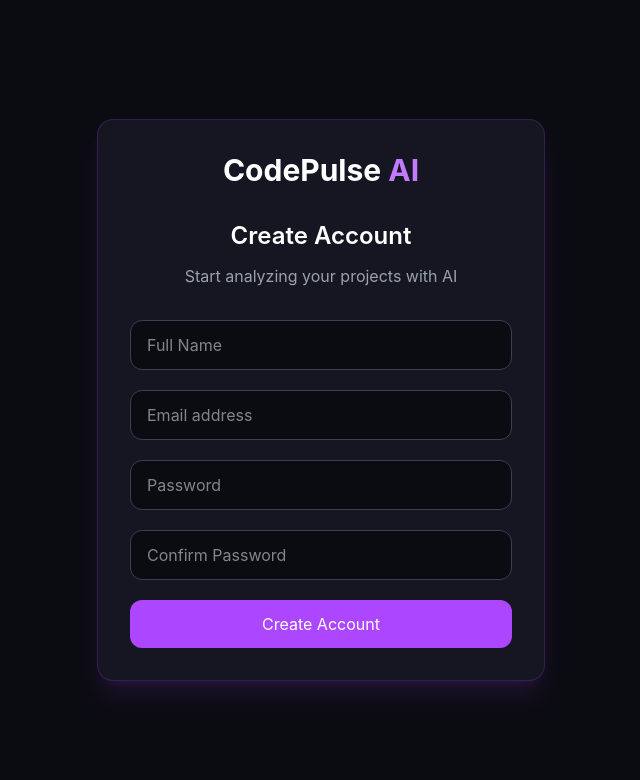
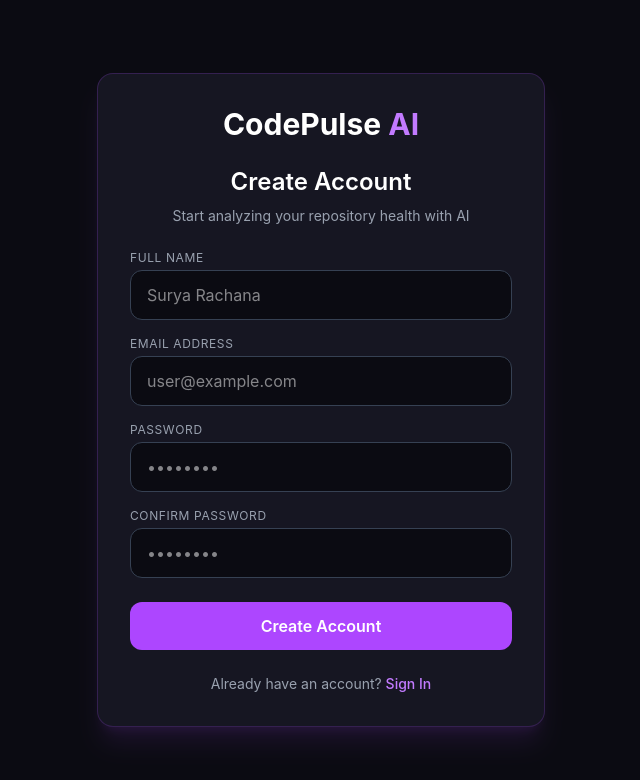
Before and after one commit to suryaRachana/CodePulse-AI, a React app in the folder frontend/: page /register in a window 1280 px wide. Shown: the top 780 px of the page, without its empty margins (319-959 px from the left). Built offline with nearby package versions, Linux system fonts and the light colour scheme; no server answers; the HTML template or start-up script is replaced by a standard one.

Commit message:
Add public user registration flow

```diff
--- a/frontend/src/pages/Register.jsx
+++ b/frontend/src/pages/Register.jsx
@@ -1,159 +1,169 @@
 import { useState } from "react";
+import { Link, useNavigate } from "react-router-dom";
 import API from "../services/api";
 
 function Register() {
+  const navigate = useNavigate();
+
   const [name, setName] = useState("");
   const [email, setEmail] = useState("");
   const [password, setPassword] = useState("");
   const [confirmPassword, setConfirmPassword] = useState("");
+  const [loading, setLoading] = useState(false);
+  const [errorMessage, setErrorMessage] = useState("");
 
-  const handleRegister = async () => {
+  const handleRegister = async (e) => {
+    e.preventDefault();
+    setErrorMessage("");
+
+    if (!name.trim()) {
+      setErrorMessage("Please enter your full name.");
+      return;
+    }
+
+    if (!email.trim() || !email.includes("@")) {
+      setErrorMessage("Please enter a valid email address.");
+      return;
+    }
+
+    if (!password) {
+      setErrorMessage("Please enter a password.");
+      return;
+    }
+
+    if (password.length < 6) {
+      setErrorMessage("Password must be at least 6 characters long.");
+      return;
+    }
+
     if (password !== confirmPassword) {
-      alert("Passwords do not match");
+      setErrorMessage("Passwords do not match.");
       return;
     }
 
     try {
+      setLoading(true);
       const response = await API.post("/register", {
-        name: name,
+        name: name.trim(),
         email: email.trim().toLowerCase(),
         password: password,
       });
 
-      alert(response.data.message);
-
-      setName("");
-      setEmail("");
-      setPassword("");
-      setConfirmPassword("");
-
+      // Redirect to Sign In with success state
+      navigate("/signin", {
+        state: {
+          registeredMessage: response.data?.message || "Registration successful! Please sign in.",
+        },
+      });
     } catch (error) {
-      console.error(error);
-      alert("Registration Failed");
+      console.error("Registration error:", error);
+      if (error.response?.data?.detail) {
+        setErrorMessage(error.response.data.detail);
+      } else if (error.request) {
+        setErrorMessage("Network error. Unable to connect to backend server.");
+      } else {
+        setErrorMessage("Registration failed. Please try again.");
+      }
+    } finally {
+      setLoading(false);
     }
   };
 
   return (
-    <section className="min-h-screen bg-[#0B0B12] flex items-center justify-center px-6">
-
-      <div
-        className="
-          w-full
-          max-w-md
-          bg-[#161622]
-          border border-purple-500/20
-          rounded-2xl
-          p-8
-          shadow-xl
-          shadow-purple-500/10
-        "
-      >
-
+    <section className="min-h-screen bg-[#0B0B12] flex items-center justify-center px-6 py-12">
+      <div className="w-full max-w-md bg-[#161622] border border-purple-500/20 rounded-2xl p-8 shadow-xl shadow-purple-500/10">
         <h1 className="text-3xl font-bold text-white text-center">
           CodePulse <span className="text-purple-400">AI</span>
         </h1>
 
-        <h2 className="text-white text-2xl font-semibold text-center mt-8">
+        <h2 className="text-white text-2xl font-semibold text-center mt-6">
           Create Account
         </h2>
 
-        <p className="text-gray-400 text-center mt-3">
-          Start analyzing your projects with AI
+        <p className="text-gray-400 text-center mt-2 text-sm">
+          Start analyzing your repository health with AI
         </p>
 
-        <div className="mt-8 space-y-5">
+        {/* Error Banner */}
+        {errorMessage && (
+          <div className="mt-6 bg-red-500/10 border border-red-500/30 text-red-400 text-sm rounded-xl p-4 text-center">
+            {errorMessage}
+          </div>
+        )}
 
+        <form onSubmit={handleRegister} className="mt-6 space-y-4">
+          <div>
+            <label className="text-gray-400 text-xs uppercase tracking-wider block mb-1">
+              Full Name
+            </label>
             <input
               type="text"
-            placeholder="Full Name"
+              placeholder="Surya Rachana"
               value={name}
               onChange={(e) => setName(e.target.value)}
-            className="
-              w-full
-              bg-[#0B0B12]
-              border border-gray-700
-              rounded-xl
-              px-4
-              py-3
-              text-white
-              outline-none
-              focus:border-purple-500
-            "
+              className="w-full bg-[#0B0B12] border border-gray-700 rounded-xl px-4 py-3 text-white outline-none focus:border-purple-500 transition"
+              required
             />
+          </div>
 
+          <div>
+            <label className="text-gray-400 text-xs uppercase tracking-wider block mb-1">
+              Email Address
+            </label>
             <input
               type="email"
-            placeholder="Email address"
+              placeholder="user@example.com"
               value={email}
               onChange={(e) => setEmail(e.target.value)}
-            className="
-              w-full
-              bg-[#0B0B12]
-              border border-gray-700
-              rounded-xl
-              px-4
-              py-3
-              text-white
-              outline-none
-              focus:border-purple-500
-            "
+              className="w-full bg-[#0B0B12] border border-gray-700 rounded-xl px-4 py-3 text-white outline-none focus:border-purple-500 transition"
+              required
             />
+          </div>
 
+          <div>
+            <label className="text-gray-400 text-xs uppercase tracking-wider block mb-1">
+              Password
+            </label>
             <input
               type="password"
-            placeholder="Password"
+              placeholder="••••••••"
               value={password}
               onChange={(e) => setPassword(e.target.value)}
-            className="
-              w-full
-              bg-[#0B0B12]
-              border border-gray-700
-              rounded-xl
-              px-4
-              py-3
-              text-white
-              outline-none
-              focus:border-purple-500
-            "
+              className="w-full bg-[#0B0B12] border border-gray-700 rounded-xl px-4 py-3 text-white outline-none focus:border-purple-500 transition"
+              required
             />
+          </div>
 
+          <div>
+            <label className="text-gray-400 text-xs uppercase tracking-wider block mb-1">
+              Confirm Password
+            </label>
             <input
               type="password"
-            placeholder="Confirm Password"
+              placeholder="••••••••"
               value={confirmPassword}
               onChange={(e) => setConfirmPassword(e.target.value)}
-            className="
-              w-full
-              bg-[#0B0B12]
-              border border-gray-700
-              rounded-xl
-              px-4
-              py-3
-              text-white
-              outline-none
-              focus:border-purple-500
-            "
+              className="w-full bg-[#0B0B12] border border-gray-700 rounded-xl px-4 py-3 text-white outline-none focus:border-purple-500 transition"
+              required
             />
+          </div>
 
           <button
-            onClick={handleRegister}
-            className="
-              w-full
-              bg-purple-500
-              text-white
-              py-3
-              rounded-xl
-              hover:bg-purple-600
-              transition
-            "
+            type="submit"
+            disabled={loading}
+            className="w-full mt-2 bg-purple-500 text-white py-3 rounded-xl hover:bg-purple-600 font-semibold transition disabled:opacity-50"
           >
-            Create Account
+            {loading ? "Creating Account..." : "Create Account"}
           </button>
+        </form>
 
+        <div className="mt-6 text-center text-sm text-gray-400">
+          Already have an account?{" "}
+          <Link to="/signin" className="text-purple-400 hover:underline font-medium">
+            Sign In
+          </Link>
         </div>
-
       </div>
-
     </section>
   );
 }
--- a/frontend/src/pages/SignIn.jsx
+++ b/frontend/src/pages/SignIn.jsx
@@ -1,15 +1,31 @@
 import { useState } from "react";
-import { useNavigate } from "react-router-dom";
+import { Link, useLocation, useNavigate } from "react-router-dom";
 import API from "../services/api";
 
 function SignIn() {
   const navigate = useNavigate();
+  const location = useLocation();
 
   const [email, setEmail] = useState("");
   const [password, setPassword] = useState("");
+  const [loading, setLoading] = useState(false);
+  const [errorMessage, setErrorMessage] = useState("");
+  const [successMessage, setSuccessMessage] = useState(
+    location.state?.registeredMessage || ""
+  );
 
-  const handleLogin = async () => {
+  const handleLogin = async (e) => {
+    e.preventDefault();
+    setErrorMessage("");
+    setSuccessMessage("");
+
+    if (!email.trim() || !password) {
+      setErrorMessage("Please enter your email and password.");
+      return;
+    }
+
     try {
+      setLoading(true);
       const formData = new URLSearchParams();
       const normalizedEmail = email.trim().toLowerCase();
 
@@ -23,122 +39,95 @@ function SignIn() {
       });
 
       localStorage.setItem("token", response.data.access_token);
-
-      alert("Login Successful");
-
       navigate("/dashboard");
-
     } catch (error) {
-      console.error(error);
-      alert("Invalid Email or Password");
+      console.error("Login error:", error);
+      if (error.response?.data?.detail) {
+        setErrorMessage(error.response.data.detail);
+      } else if (error.request) {
+        setErrorMessage("Network error. Unable to connect to backend server.");
+      } else {
+        setErrorMessage("Invalid email or password.");
+      }
+    } finally {
+      setLoading(false);
     }
   };
 
   return (
-    <section className="min-h-screen bg-[#0B0B12] flex items-center justify-center px-6">
-
-      <div className="
-        w-full
-        max-w-md
-        bg-[#161622]
-        border border-purple-500/20
-        rounded-2xl
-        p-8
-        shadow-xl
-        shadow-purple-500/10
-      ">
-
+    <section className="min-h-screen bg-[#0B0B12] flex items-center justify-center px-6 py-12">
+      <div className="w-full max-w-md bg-[#161622] border border-purple-500/20 rounded-2xl p-8 shadow-xl shadow-purple-500/10">
         <h1 className="text-3xl font-bold text-white text-center">
           CodePulse <span className="text-purple-400">AI</span>
         </h1>
 
-        <h2 className="text-white text-2xl font-semibold text-center mt-8">
+        <h2 className="text-white text-2xl font-semibold text-center mt-6">
           Welcome Back
         </h2>
 
-        <p className="text-gray-400 text-center mt-3">
+        <p className="text-gray-400 text-center mt-2 text-sm">
           Sign in to continue analyzing your codebase
         </p>
 
-        <div className="mt-8 space-y-5">
+        {/* Success Banner */}
+        {successMessage && (
+          <div className="mt-6 bg-green-500/10 border border-green-500/30 text-green-400 text-sm rounded-xl p-4 text-center font-medium">
+            {successMessage}
+          </div>
+        )}
 
+        {/* Error Banner */}
+        {errorMessage && (
+          <div className="mt-6 bg-red-500/10 border border-red-500/30 text-red-400 text-sm rounded-xl p-4 text-center">
+            {errorMessage}
+          </div>
+        )}
+
+        <form onSubmit={handleLogin} className="mt-6 space-y-4">
+          <div>
+            <label className="text-gray-400 text-xs uppercase tracking-wider block mb-1">
+              Email Address
+            </label>
             <input
               type="email"
-            placeholder="Email address"
+              placeholder="user@example.com"
               value={email}
               onChange={(e) => setEmail(e.target.value)}
-            className="
-              w-full
-              bg-[#0B0B12]
-              border border-gray-700
-              rounded-xl
-              px-4
-              py-3
-              text-white
-              outline-none
-              focus:border-purple-500
-            "
+              className="w-full bg-[#0B0B12] border border-gray-700 rounded-xl px-4 py-3 text-white outline-none focus:border-purple-500 transition"
+              required
             />
+          </div>
 
+          <div>
+            <label className="text-gray-400 text-xs uppercase tracking-wider block mb-1">
+              Password
+            </label>
             <input
               type="password"
-            placeholder="Password"
+              placeholder="••••••••"
               value={password}
               onChange={(e) => setPassword(e.target.value)}
-            className="
-              w-full
-              bg-[#0B0B12]
-              border border-gray-700
-              rounded-xl
-              px-4
-              py-3
-              text-white
-              outline-none
-              focus:border-purple-500
-            "
+              className="w-full bg-[#0B0B12] border border-gray-700 rounded-xl px-4 py-3 text-white outline-none focus:border-purple-500 transition"
+              required
             />
-
-          <button
-            onClick={handleLogin}
-            className="
-              w-full
-              bg-purple-500
-              text-white
-              py-3
-              rounded-xl
-              hover:bg-purple-600
-              transition
-            "
-          >
-            Sign In
-          </button>
-
-          <div className="flex items-center gap-3">
-            <div className="h-px bg-gray-700 flex-1"></div>
-            <span className="text-gray-500 text-sm">OR</span>
-            <div className="h-px bg-gray-700 flex-1"></div>
           </div>
 
           <button
-            className="
-              w-full
-              border
-              border-gray-700
-              text-gray-300
-              py-3
-              rounded-xl
-              hover:border-purple-500
-              hover:text-white
-              transition
-            "
+            type="submit"
+            disabled={loading}
+            className="w-full mt-2 bg-purple-500 text-white py-3 rounded-xl hover:bg-purple-600 font-semibold transition disabled:opacity-50"
           >
-            Continue with Google
+            {loading ? "Signing In..." : "Sign In"}
           </button>
+        </form>
 
+        <div className="mt-6 text-center text-sm text-gray-400">
+          Don't have an account?{" "}
+          <Link to="/register" className="text-purple-400 hover:underline font-medium">
+            Create Account
+          </Link>
         </div>
-
       </div>
-
     </section>
   );
 }
```
Also changed, not shown: frontend/src/components/Navbar.jsx (+14 -61 lines). Lines whose indentation alone changed are shown as unchanged.
